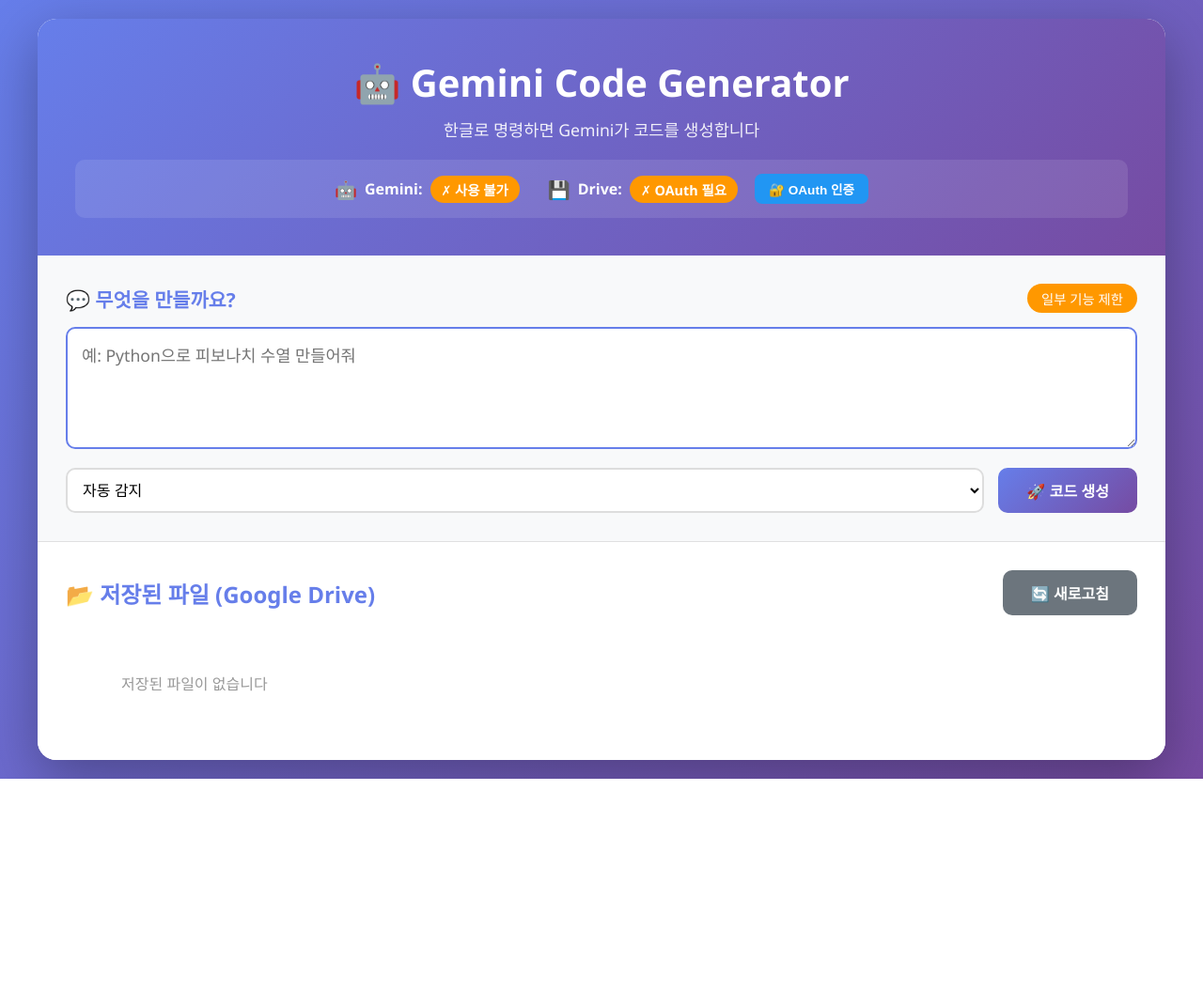
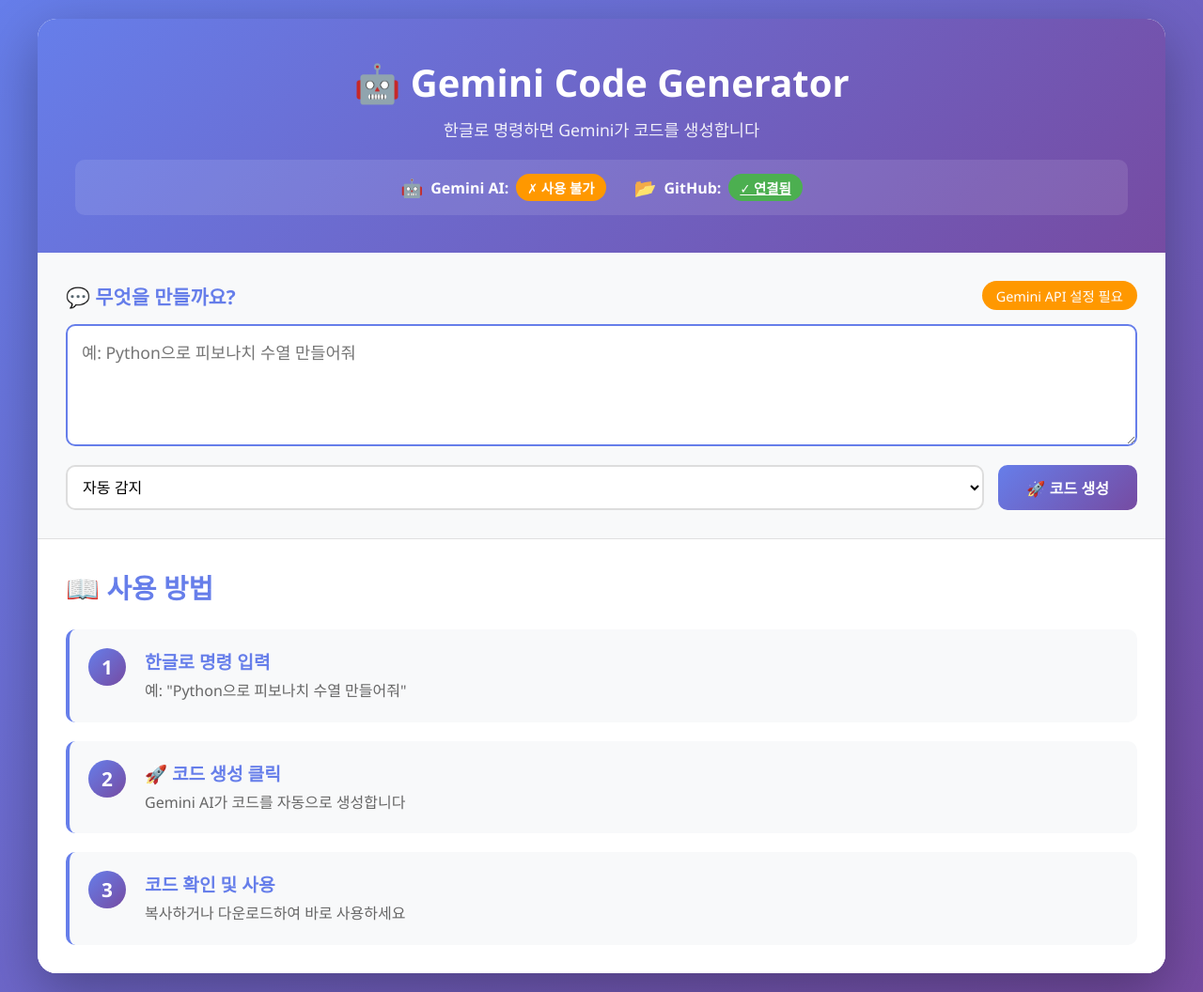
Before and after one commit to cham7766-dotcom/gemini-drive-mcp, a Flask app: page / in a window 1280 px wide. Shown: the whole page at 94% size. Before the commit the page ends 829 px from the top, so only its background shows below. Run offline with Flask 3, Linux system fonts and the light colour scheme; some libraries are stand-ins or nearby versions.

Commit message:
Remove Google Drive functionality and simplify UI
- Removed Drive client initialization from Flask app
- Removed OAuth, drive, and files API blueprints
- Removed Drive status indicator from UI
- Added GitHub repository link in status bar
- Replaced file list section with usage guide
- Changed "Drive 저장" button to "다운로드" (download)
- Implemented client-side file download using Blob API
- Added guide section with step-by-step instructions
- Simplified health check endpoint (Gemini only)
- Updated CSS for new guide section styling

This focuses the app on its core functionality: Korean → Gemini → Code generation

🤖 Generated with [Claude Code](https://claude.com/claude-code)

Co-Authored-By: Claude <noreply@anthropic.com>

```diff
--- a/src/web/app.py
+++ b/src/web/app.py
@@ -58,26 +58,6 @@ def init_clients():
             app.config['GEMINI_CLIENT'] = None
             logger.warning("Gemini API 키가 없습니다")
 
-        # Drive 클라이언트 (선택사항 - OAuth 인증 필요)
-        # OAuth 인증이 완료되지 않았으면 건너뛰기
-        try:
-            creds_path = config.get_credentials_path()
-            if creds_path.exists():
-                # token.json이 있으면 Drive 클라이언트 초기화
-                token_path = config.get_project_root() / 'config' / 'token.json'
-                if token_path.exists():
-                    app.config['DRIVE_CLIENT'] = DriveClient(str(creds_path))
-                    logger.info("Drive 클라이언트 초기화 성공")
-                else:
-                    app.config['DRIVE_CLIENT'] = None
-                    logger.warning("Drive OAuth 인증이 필요합니다 (token.json 없음)")
-            else:
-                app.config['DRIVE_CLIENT'] = None
-                logger.warning("Drive credentials.json이 없습니다")
-        except Exception as e:
-            app.config['DRIVE_CLIENT'] = None
-            logger.warning(f"Drive 클라이언트 초기화 건너뜀: {e}")
-
         # Context Manager
         app.config['CONTEXT_MANAGER'] = ContextManager()
         logger.info("Context Manager 초기화 성공")
@@ -99,27 +79,19 @@ def index():
 def health_check():
     """헬스 체크 엔드포인트"""
     gemini_client = get_gemini_client()
-    drive_client = get_drive_client()
     context_manager = get_context_manager()
 
     return jsonify({
         'status': 'ok',
         'gemini_ready': gemini_client is not None,
-        'drive_ready': drive_client is not None,
         'context_ready': context_manager is not None
     })
 
 
 # API 라우트 등록
 from src.web.api.generate import generate_bp
-from src.web.api.drive import drive_bp
-from src.web.api.files import files_bp
-from src.web.api.oauth import oauth_bp
 
 app.register_blueprint(generate_bp, url_prefix='/api')
-app.register_blueprint(drive_bp, url_prefix='/api')
-app.register_blueprint(files_bp, url_prefix='/api')
-app.register_blueprint(oauth_bp, url_prefix='/api')
 
 
 if __name__ == '__main__':
--- a/src/web/static/css/style.css
+++ b/src/web/static/css/style.css
@@ -281,58 +281,68 @@ section:last-child {
     font-size: 1em;
 }
 
-/* 파일 목록 */
-.files-section {
+/* 사용 가이드 */
+.guide-section {
     background: white;
 }
 
-.files-header {
-    display: flex;
-    justify-content: space-between;
-    align-items: center;
-    margin-bottom: 20px;
+.guide-section h2 {
+    color: #667eea;
+    margin-bottom: 25px;
+    font-size: 1.8em;
 }
 
-.files-header h2 {
-    color: #667eea;
+.guide-content {
+    display: flex;
+    flex-direction: column;
+    gap: 20px;
 }
 
-.files-list {
-    display: grid;
-    grid-template-columns: repeat(auto-fill, minmax(250px, 1fr));
-    gap: 15px;
-}
-
-.file-item {
+.guide-item {
+    display: flex;
+    gap: 20px;
+    align-items: flex-start;
+    padding: 20px;
     background: #f8f9fa;
-    padding: 15px;
     border-radius: 10px;
-    border: 2px solid #e0e0e0;
-    cursor: pointer;
+    border-left: 4px solid #667eea;
     transition: all 0.3s;
 }
 
-.file-item:hover {
-    border-color: #667eea;
-    transform: translateY(-2px);
-    box-shadow: 0 5px 15px rgba(0, 0, 0, 0.1);
+.guide-item:hover {
+    background: #e3f2fd;
+    transform: translateX(5px);
 }
 
-.file-name {
+.guide-number {
+    flex-shrink: 0;
+    width: 40px;
+    height: 40px;
+    background: linear-gradient(135deg, #667eea 0%, #764ba2 100%);
+    color: white;
+    border-radius: 50%;
+    display: flex;
+    align-items: center;
+    justify-content: center;
+    font-size: 1.3em;
     font-weight: bold;
-    color: #333;
+}
+
+.guide-text {
+    flex: 1;
+}
+
+.guide-text strong {
+    color: #667eea;
+    font-size: 1.2em;
+    display: block;
     margin-bottom: 5px;
 }
 
-.file-date {
-    font-size: 0.9em;
+.guide-text p {
     color: #666;
-}
-
-.empty-message {
-    text-align: center;
-    color: #999;
-    padding: 40px;
+    margin: 0;
+    line-height: 1.6;
 }
 
 /* 로딩 오버레이 */
--- a/src/web/static/js/app.js
+++ b/src/web/static/js/app.js
@@ -15,63 +15,18 @@ const copyBtn = document.getElementById('copyBtn');
 const saveBtn = document.getElementById('saveBtn');
 const modifyPrompt = document.getElementById('modifyPrompt');
 const modifyBtn = document.getElementById('modifyBtn');
-const filesList = document.getElementById('filesList');
-const refreshBtn = document.getElementById('refreshBtn');
 const loadingOverlay = document.getElementById('loadingOverlay');
 const toast = document.getElementById('toast');
 const status = document.getElementById('status');
-const oauthBtn = document.getElementById('oauthBtn');
 
 // 초기화
 document.addEventListener('DOMContentLoaded', () => {
     checkHealth();
-    loadFiles();
-});
-
-// OAuth 인증 버튼
-oauthBtn.addEventListener('click', async () => {
-    showLoading(true);
-    try {
-        const response = await fetch('/api/oauth/authorize');
-        const data = await response.json();
-
-        if (data.success && data.auth_url) {
-            // 새 창으로 OAuth URL 열기
-            const authWindow = window.open(data.auth_url, 'OAuth 인증', 'width=600,height=700');
-
-            // 5초마다 상태 확인
-            const checkInterval = setInterval(async () => {
-                const statusResponse = await fetch('/api/oauth/status');
-                const statusData = await statusResponse.json();
-
-                if (statusData.authenticated) {
-                    clearInterval(checkInterval);
-                    if (authWindow) authWindow.close();
-                    showToast('Drive 인증 완료!', 'success');
-                    checkHealth();
-                    loadFiles();
-                }
-            }, 3000);
-
-            // 2분 후 타임아웃
-            setTimeout(() => {
-                clearInterval(checkInterval);
-            }, 120000);
-        } else {
-            showToast(data.error || 'OAuth 인증 시작 실패', 'error');
-        }
-    } catch (error) {
-        console.error('OAuth error:', error);
-        showToast('OAuth 인증 중 오류 발생', 'error');
-    } finally {
-        showLoading(false);
-    }
 });
 
 // 헬스 체크
 async function checkHealth() {
     const geminiStatusValue = document.getElementById('geminiStatusValue');
-    const driveStatusValue = document.getElementById('driveStatusValue');
 
     try {
         const response = await fetch('/api/health');
@@ -86,23 +41,12 @@ async function checkHealth() {
             geminiStatusValue.className = 'status-value not-ready';
         }
 
-        // Drive 상태
-        if (data.drive_ready) {
-            driveStatusValue.textContent = '✓ 연결됨';
-            driveStatusValue.className = 'status-value ready';
-            oauthBtn.style.display = 'none';
-        } else {
-            driveStatusValue.textContent = '✗ OAuth 필요';
-            driveStatusValue.className = 'status-value not-ready';
-            oauthBtn.style.display = 'inline-block';
-        }
-
         // 전체 상태
         if (data.status === 'ok' && data.gemini_ready) {
             status.textContent = '준비됨';
             status.style.background = '#4caf50';
         } else {
-            status.textContent = '일부 기능 제한';
+            status.textContent = 'Gemini API 설정 필요';
             status.style.background = '#ff9800';
         }
     } catch (error) {
@@ -110,8 +54,6 @@ async function checkHealth() {
         status.style.background = '#f44336';
         geminiStatusValue.textContent = '✗ 오류';
         geminiStatusValue.className = 'status-value error';
-        driveStatusValue.textContent = '✗ 오류';
-        driveStatusValue.className = 'status-value error';
         console.error('Health check failed:', error);
     }
 }
@@ -181,48 +123,23 @@ copyBtn.addEventListener('click', () => {
     });
 });
 
-// Drive에 저장
-saveBtn.addEventListener('click', async () => {
+// 다운로드
+saveBtn.addEventListener('click', () => {
     const filename = prompt('파일명을 입력하세요:', `code.${currentLanguage}`);
     if (!filename) return;
 
-    showLoading(true);
-    saveBtn.disabled = true;
+    // Blob 생성 및 다운로드
+    const blob = new Blob([currentCode], { type: 'text/plain' });
+    const url = window.URL.createObjectURL(blob);
+    const a = document.createElement('a');
+    a.href = url;
+    a.download = filename;
+    document.body.appendChild(a);
+    a.click();
+    window.URL.revokeObjectURL(url);
+    document.body.removeChild(a);
 
-    try {
-        const response = await fetch('/api/save', {
-            method: 'POST',
-            headers: { 'Content-Type': 'application/json' },
-            body: JSON.stringify({
-                code: currentCode,
-                filename: filename
-            })
-        });
-
-        const data = await response.json();
-
-        if (data.success) {
-            showToast('Drive에 저장되었습니다!', 'success');
-            loadFiles(); // 파일 목록 새로고침
-
-            // 파일 링크 열기
-            if (data.web_view_link) {
-                setTimeout(() => {
-                    if (confirm('Drive에서 파일을 열까요?')) {
-                        window.open(data.web_view_link, '_blank');
-                    }
-                }, 500);
-            }
-        } else {
-            showToast(data.error || '저장 실패', 'error');
-        }
-    } catch (error) {
-        console.error('Save error:', error);
-        showToast('저장 중 오류 발생', 'error');
-    } finally {
-        showLoading(false);
-        saveBtn.disabled = false;
-    }
+    showToast('파일이 다운로드되었습니다!', 'success');
 });
 
 // 코드 수정
@@ -275,62 +192,6 @@ modifyBtn.addEventListener('click', async () => {
     }
 });
 
-// 파일 목록 로드
-async function loadFiles() {
-    try {
-        const response = await fetch('/api/files');
-        const data = await response.json();
-
-        if (data.success && data.files && data.files.length > 0) {
-            filesList.innerHTML = data.files.map(file => `
-                <div class="file-item" onclick="loadFile('${file.id}')">
-                    <div class="file-name">${file.name}</div>
-                    <div class="file-date">${formatDate(file.created_time)}</div>
-                </div>
-            `).join('');
-        } else {
-            filesList.innerHTML = '<p class="empty-message">저장된 파일이 없습니다</p>';
-        }
-    } catch (error) {
-        console.error('Load files error:', error);
-        filesList.innerHTML = '<p class="empty-message">파일 목록을 불러올 수 없습니다</p>';
-    }
-}
-
-// 파일 불러오기
-async function loadFile(fileId) {
-    showLoading(true);
-
-    try {
-        const response = await fetch(`/api/file/${fileId}`);
-        const data = await response.json();
-
-        if (data.success) {
-            currentCode = data.content;
-            currentLanguage = data.language;
-
-            // 코드 표시
-            codeOutput.textContent = data.content;
-            codeOutput.className = `language-${data.language}`;
-            Prism.highlightElement(codeOutput);
-
-            explanation.style.display = 'none';
-            resultSection.style.display = 'block';
-
-            showToast(`${data.filename} 불러오기 완료`, 'success');
-        } else {
-            showToast(data.error || '파일 불러오기 실패', 'error');
-        }
-    } catch (error) {
-        console.error('Load file error:', error);
-        showToast('파일 불러오기 중 오류 발생', 'error');
-    } finally {
-        showLoading(false);
-    }
-}
-
-// 파일 목록 새로고침
-refreshBtn.addEventListener('click', loadFiles);
 
 // 로딩 표시
 function showLoading(show) {
--- a/src/web/templates/index.html
+++ b/src/web/templates/index.html
@@ -15,14 +15,13 @@
             <div class="status-bar">
                 <div class="status-item" id="geminiStatus">
                     <span class="status-icon">🤖</span>
-                    <span class="status-label">Gemini:</span>
+                    <span class="status-label">Gemini AI:</span>
                     <span class="status-value" id="geminiStatusValue">확인 중...</span>
                 </div>
-                <div class="status-item" id="driveStatus">
-                    <span class="status-icon">💾</span>
-                    <span class="status-label">Drive:</span>
-                    <span class="status-value" id="driveStatusValue">확인 중...</span>
-                    <button id="oauthBtn" class="btn-oauth" style="display: none;">🔐 OAuth 인증</button>
+                <div class="status-item">
+                    <span class="status-icon">📂</span>
+                    <span class="status-label">GitHub:</span>
+                    <a href="https://github.com/cham7766-dotcom/gemini-drive-mcp" target="_blank" class="status-value ready">✓ 연결됨</a>
                 </div>
             </div>
         </header>
@@ -58,7 +57,7 @@
                 <h2>📝 생성된 코드</h2>
                 <div class="result-controls">
                     <button id="copyBtn" class="btn btn-secondary">📋 복사</button>
-                    <button id="saveBtn" class="btn btn-success">💾 Drive 저장</button>
+                    <button id="saveBtn" class="btn btn-success">💾 다운로드</button>
                 </div>
             </div>
             <div class="code-container">
@@ -78,14 +77,31 @@
             </div>
         </section>
 
-        <!-- 저장된 파일 목록 -->
-        <section class="files-section">
-            <div class="files-header">
-                <h2>📂 저장된 파일 (Google Drive)</h2>
-                <button id="refreshBtn" class="btn btn-secondary">🔄 새로고침</button>
-            </div>
-            <div id="filesList" class="files-list">
-                <p class="empty-message">저장된 파일이 없습니다</p>
+        <!-- 사용 가이드 -->
+        <section class="guide-section">
+            <h2>📖 사용 방법</h2>
+            <div class="guide-content">
+                <div class="guide-item">
+                    <span class="guide-number">1</span>
+                    <div class="guide-text">
+                        <strong>한글로 명령 입력</strong>
+                        <p>예: "Python으로 피보나치 수열 만들어줘"</p>
+                    </div>
+                </div>
+                <div class="guide-item">
+                    <span class="guide-number">2</span>
+                    <div class="guide-text">
+                        <strong>🚀 코드 생성 클릭</strong>
+                        <p>Gemini AI가 코드를 자동으로 생성합니다</p>
+                    </div>
+                </div>
+                <div class="guide-item">
+                    <span class="guide-number">3</span>
+                    <div class="guide-text">
+                        <strong>코드 확인 및 사용</strong>
+                        <p>복사하거나 다운로드하여 바로 사용하세요</p>
+                    </div>
+                </div>
             </div>
         </section>
     </div>
```
